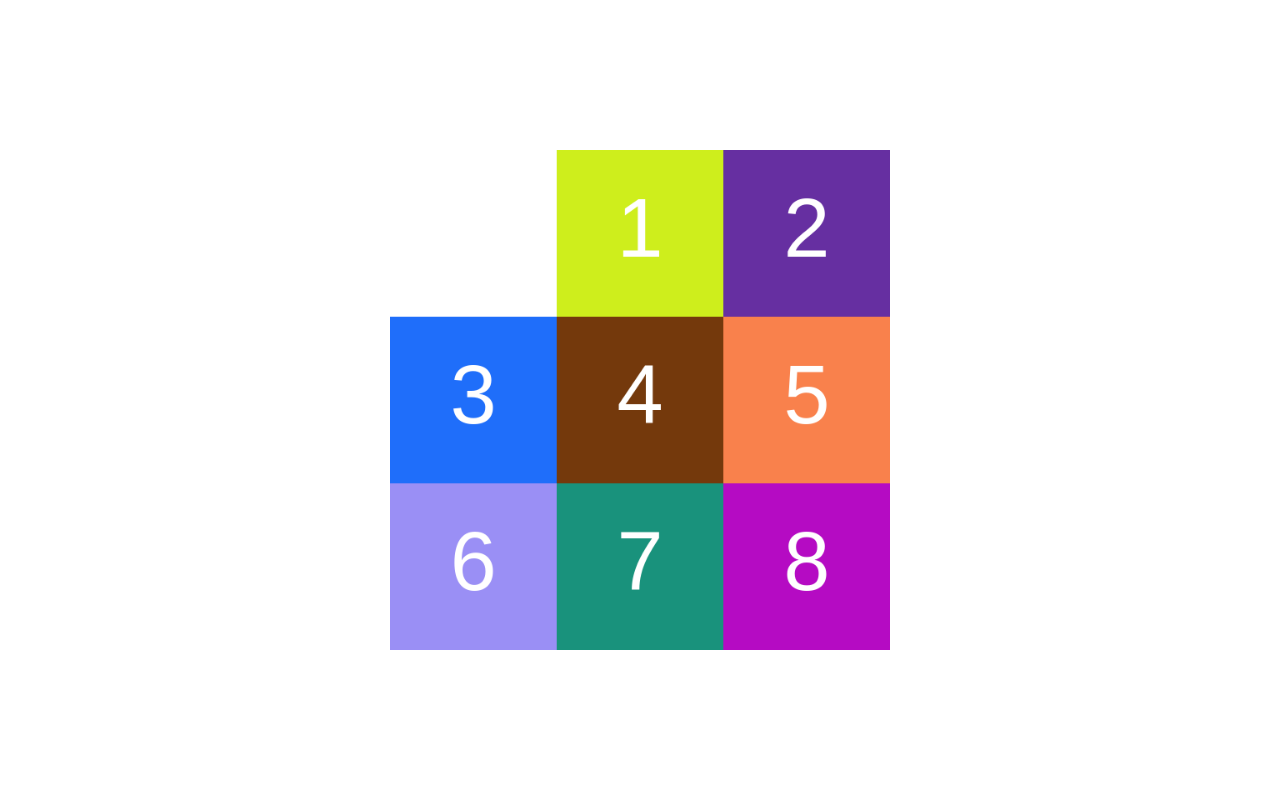
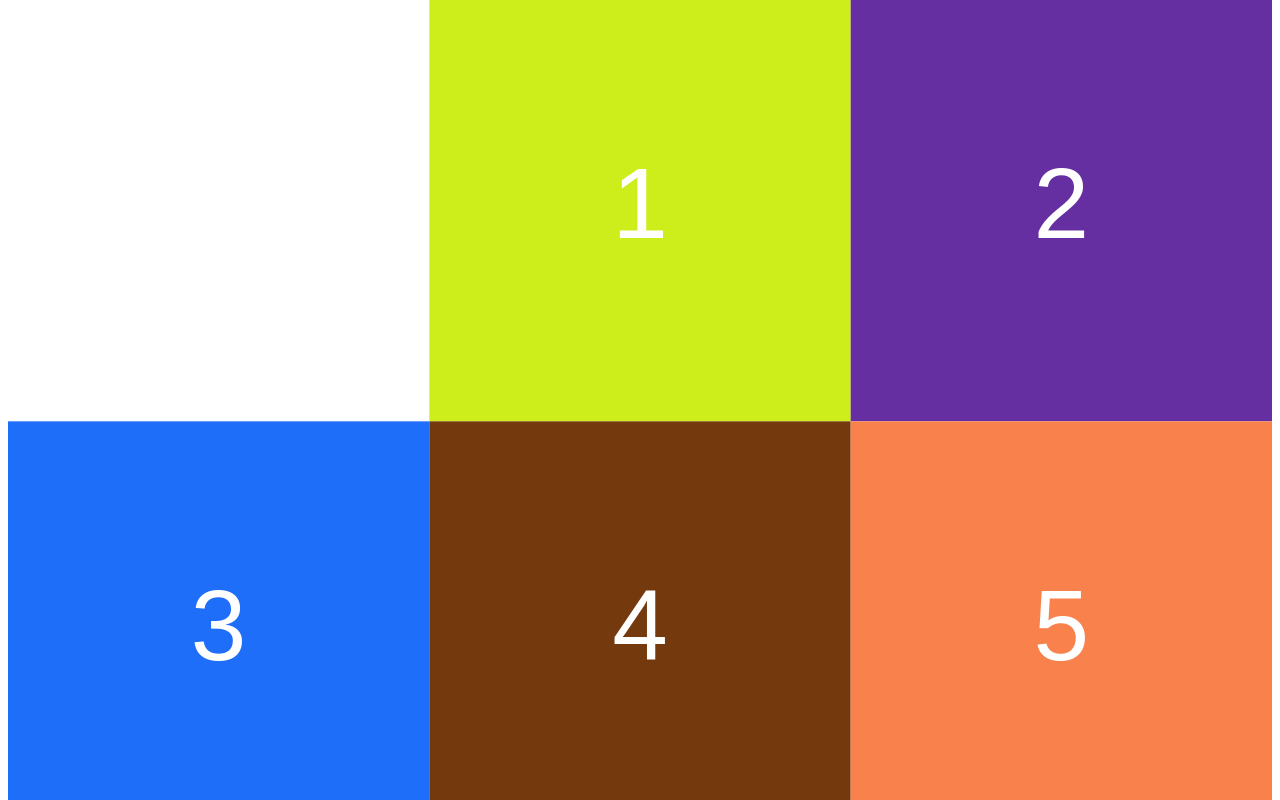
Before and after one commit to Lninn/vue-pintu, a website built with Vite: page index.html in a window 1280 px wide. Shown: the top 800 px of the page. Built offline with nearby package versions, Linux system fonts and the light colour scheme.

Commit message:
refactor

```diff
--- a/index.html
+++ b/index.html
@@ -3,7 +3,7 @@
   <head>
     <meta charset="UTF-8" />
     <link rel="icon" type="image/svg+xml" href="favicon.svg" />
-    <meta name="viewport" content="width=device-width, initial-scale=1.0" />
+    <meta name="viewport" content="width=device-width, initial-scale=1.0, maximum-scale=1.0, user-scalable=0">
     <title>Vite App</title>
   </head>
   <body>
--- a/src/app.ts
+++ b/src/app.ts
@@ -1,28 +1,202 @@
-import * as core from './core'
+const ROW_COUNT = 3;
+const COL_COUNT = 3;
 
-const start = () => {
-  const container = document.querySelector("#app");
-  if (!container) return;
+const FIXED_INDEX = 0;
 
-  const canvas = document.createElement("canvas");
-  canvas.width = 600;
-  canvas.height = 600;
-  canvas.style.width = "500px";
-  canvas.style.height = "500px";
+type Pos = { row: number; col: number }
 
-  container.appendChild(canvas);
+/**
+ * Item Identity
+ *
+ * 0 固定位置
+ * 1 可移动位置
+ */
+type ItemTag = 0 | 1
 
-  let ctx = canvas.getContext("2d");
-  if (!ctx) return;
+type Item = {
+  id: number,
 
-  ctx = ctx as CanvasRenderingContext2D;
+  color: string,
+  readonly tag: ItemTag
+}
 
-  core.setCtx(ctx);
-  core.start(ctx);
-};
+type Items = Item[][]
 
-const app = {
-  start,
-};
+const createItems = () => {
+  const items: Items = []
 
-export default app;
+  for (let i = 0; i < ROW_COUNT; i++) {
+    items[i] = []
+
+    for (let j = 0; j < COL_COUNT; j++) {
+      let color = getRandomColor()
+      const no = i * ROW_COUNT + j
+      const isFixed = no === FIXED_INDEX
+
+      items[i][j] = {
+        id: no,
+        color: isFixed ? '#ffffff' : color,
+        tag: isFixed ? 0 : 1
+      }
+    }
+  }
+
+  return items
+}
+
+function getRandomColor() {
+  var letters = "0123456789ABCDEF";
+  var color = "#";
+  for (var i = 0; i < 6; i++) {
+    color += letters[Math.floor(Math.random() * 16)];
+  }
+  return color;
+}
+
+function findFixedItemPos(items: Items) {
+  for (let i = 0; i < items.length; i++) {
+    for (let j = 0; j < items[i].length; j++) {
+      const item = items[i][j]
+      if (item.tag === 0) {
+        return { row: i, col: j }
+      }
+    }
+  }
+
+  return undefined
+}
+
+
+function swapItem(items: Items, from: Pos, to: Pos) {
+  const fromItem = items[from.row][from.col]
+  const toItem = items[to.row][to.col]
+
+  items[from.row][from.col] = toItem
+  items[to.row][to.col] = fromItem
+}
+
+
+function fixCol(col: number) {
+  if (col <= 0) {
+    return 0
+  }
+
+  if (col >= COL_COUNT - 1) {
+    return COL_COUNT - 1
+  }
+
+  return col
+}
+
+function fixRow(row: number) {
+  if (row <= 0) {
+    return 0
+  }
+
+  if (row >= ROW_COUNT - 1) {
+    return ROW_COUNT - 1
+  }
+
+  return row
+}
+
+
+class Pintu {
+  canvas!: HTMLCanvasElement
+  ctx!: CanvasRenderingContext2D
+
+  itemWidth!: number
+  items!: Items
+
+  constructor() {
+    this.initialize()
+
+    this.bindEvents()
+
+    this.itemInited()
+
+    this.itemsInited()
+  }
+
+  initialize() {
+    const container = document.querySelector("#app");
+    if (!container) return;
+
+    const appWidth = container.clientWidth;
+
+    const canvas = document.createElement("canvas");
+
+    canvas.width = appWidth;
+    canvas.height = appWidth;
+
+    canvas.style.width = appWidth + 'px';
+    canvas.style.height = appWidth + 'px';
+
+    this.canvas = canvas
+    this.ctx = canvas.getContext('2d') as CanvasRenderingContext2D
+
+    container.appendChild(canvas);
+  }
+
+  itemInited() {
+    this.itemWidth = this.canvas.width / COL_COUNT
+  }
+
+  itemsInited() {
+    this.items = createItems()
+  }
+
+  bindEvents() {
+    const canvas = this.canvas
+
+    canvas.addEventListener('click', this.handleClick.bind(this))
+  }
+
+  handleClick(e: MouseEvent) {
+    const CELL_SIZE = this.itemWidth
+
+    const { clientX, clientY } = e
+
+    const { left, top } = this.canvas.getBoundingClientRect()
+
+    const offsetX = clientX - left
+    const offsetY = clientY - top
+
+    const row = Math.floor(offsetY / CELL_SIZE)
+    const col = Math.floor(offsetX / CELL_SIZE)
+
+    const pos = findFixedItemPos(this.items)
+
+    if (pos?.row === row && pos.col === col) return
+
+    if (row === pos?.row && Math.abs(col - pos?.col) === 1) {
+      swapItem(this.items, pos, { row, col })
+    } else if (col === pos?.col && Math.abs(row - pos?.row) === 1) {
+      swapItem(this.items, pos, { row, col })
+    }
+
+    this.drawItems()
+  }
+
+
+  drawItems() {
+    const CELL_SIZE = this.itemWidth
+
+    for (let i = 0; i < ROW_COUNT; i++) {
+      for (let j = 0; j < COL_COUNT; j++) {
+        const item = this.items[i][j]
+        this.ctx.fillStyle = item.color
+        this.ctx.fillRect(j * CELL_SIZE, i * CELL_SIZE, CELL_SIZE, CELL_SIZE)
+
+        this.ctx.fillStyle = '#ffffff'
+        this.ctx.font = '100px Arial'
+        this.ctx.textAlign = 'center'
+        this.ctx.textBaseline = 'middle'
+        this.ctx.fillText(item.id.toString(), j * CELL_SIZE + CELL_SIZE / 2, i * CELL_SIZE + CELL_SIZE / 2)
+      }
+    }
+  }
+}
+
+const pintuIns = new Pintu()
+pintuIns.drawItems()
--- a/src/core.ts
+++ /dev/null
@@ -1,200 +0,0 @@
-const ROW_COUNT = 3;
-const COL_COUNT = 3;
-
-const CELL_SIZE = 200;
-
-const FIXED_INDEX = 0;
-
-type Pos = { row: number; col: number }
-
-/**
- * Item Identity
- *
- * 0 固定位置
- * 1 可移动位置
- */
-type ItemTag = 0 | 1
-
-type Item = {
-  id: number,
-
-  color: string,
-  readonly tag: ItemTag
-}
-
-type Items = Item[][]
-
-const createItems = () => {
-  const items: Items = []
-
-  for (let i = 0; i < ROW_COUNT; i++) {
-    items[i] = []
-
-    for (let j = 0; j < COL_COUNT; j++) {
-      let color = getRandomColor()
-      const no = i * ROW_COUNT + j
-      const isFixed = no === FIXED_INDEX
-
-      items[i][j] = {
-        id: no,
-        color: isFixed ? '#ffffff' : color,
-        tag: isFixed ? 0 : 1
-      }
-    }
-  }
-
-  return items
-}
-
-const items = createItems()
-
-function getRandomColor() {
-  var letters = "0123456789ABCDEF";
-  var color = "#";
-  for (var i = 0; i < 6; i++) {
-    color += letters[Math.floor(Math.random() * 16)];
-  }
-  return color;
-}
-
-function findFixedItemPos(items: Items) {
-  for (let i = 0; i < items.length; i++) {
-    for (let j = 0; j < items[i].length; j++) {
-      const item = items[i][j]
-      if (item.tag === 0) {
-        return { row: i, col: j }
-      }
-    }
-  }
-
-  return undefined
-}
-
-
-
-function drawItems(ctx: CanvasRenderingContext2D, items: Items) {
-  for (let i = 0; i < ROW_COUNT; i++) {
-    for (let j = 0; j < COL_COUNT; j++) {
-      const item = items[i][j]
-      ctx.fillStyle = item.color
-      ctx.fillRect(j * CELL_SIZE, i * CELL_SIZE, CELL_SIZE, CELL_SIZE)
-
-      ctx.fillStyle = '#ffffff'
-      ctx.font = '100px Arial'
-      ctx.textAlign = 'center'
-      ctx.textBaseline = 'middle'
-      ctx.fillText(item.id.toString(), j * CELL_SIZE + CELL_SIZE / 2, i * CELL_SIZE + CELL_SIZE / 2)
-    }
-  }
-}
-
-
-function swapItem(items: Items, from: Pos, to: Pos) {
-  const fromItem = items[from.row][from.col]
-  const toItem = items[to.row][to.col]
-
-  items[from.row][from.col] = toItem
-  items[to.row][to.col] = fromItem
-}
-
-
-const actions: any = {}
-function registerAction(key: string, action: Function) {
-  if (!actions.hasOwnProperty(key)) {
-    actions[key] = action
-  }
-}
-
-function fixCol(col: number) {
-  if (col <= 0) {
-    return 0
-  }
-
-  if (col >= COL_COUNT - 1) {
-    return COL_COUNT - 1
-  }
-
-  return col
-}
-
-function fixRow(row: number) {
-  if (row <= 0) {
-    return 0
-  }
-
-  if (row >= ROW_COUNT - 1) {
-    return ROW_COUNT - 1
-  }
-
-  return row
-}
-
-function runItemAction(getNextPos: Function) {
-  const pos = findFixedItemPos(items)
-  if (!pos) return
-
-  const nextPos = getNextPos(pos)
-
-  swapItem(items, pos, nextPos)
-
-  reDraw()
-
-  console.log(items)
-}
-
-registerAction('d', function() {
-  runItemAction((pos: Pos) => ({
-    row: pos.row,
-    col: fixCol(pos.col + 1),
-  }))
-})
-
-registerAction('a', function() {
-  runItemAction((pos: Pos) => ({
-    row: pos.row,
-    col: fixCol(pos.col - 1),
-  }))
-})
-
-registerAction('w', function() {
-  runItemAction((pos: Pos) => ({
-    row: fixRow(pos.row - 1),
-    col: pos.col,
-  }))
-})
-
-registerAction('s', function() {
-  runItemAction((pos: Pos) => ({
-    row: fixRow(pos.row + 1),
-    col: pos.col,
-  }))
-})
-
-
-function handleKeyDown(e: KeyboardEvent) {
-  const key = e.key
-
-  if (actions.hasOwnProperty(key)) {
-    actions[key]()
-  }
-}
-window.addEventListener('keydown', handleKeyDown)
-
-function start(ctx: CanvasRenderingContext2D) {
-  drawItems(ctx, items)
-}
-
-let __ctx: CanvasRenderingContext2D
-function setCtx(ctx: CanvasRenderingContext2D) {
-  __ctx = ctx
-}
-
-function reDraw() {
-  __ctx.clearRect(0, 0, __ctx.canvas.width, __ctx.canvas.height)
-  drawItems(__ctx, items)
-}
-
-export {
-  start,
-  setCtx
-}
--- a/src/main.ts
+++ b/src/main.ts
@@ -1,5 +1,3 @@
+import './app';
+
 import "./style.css";
-
-import app from "./app";
-
-app.start();
```
